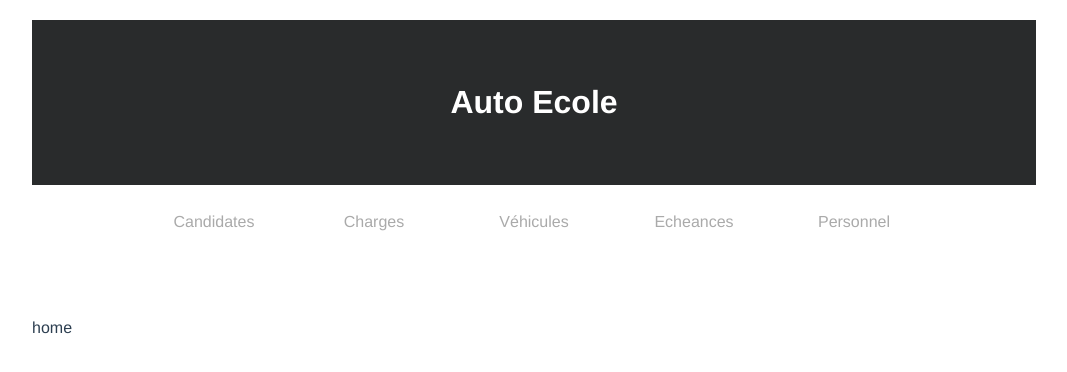
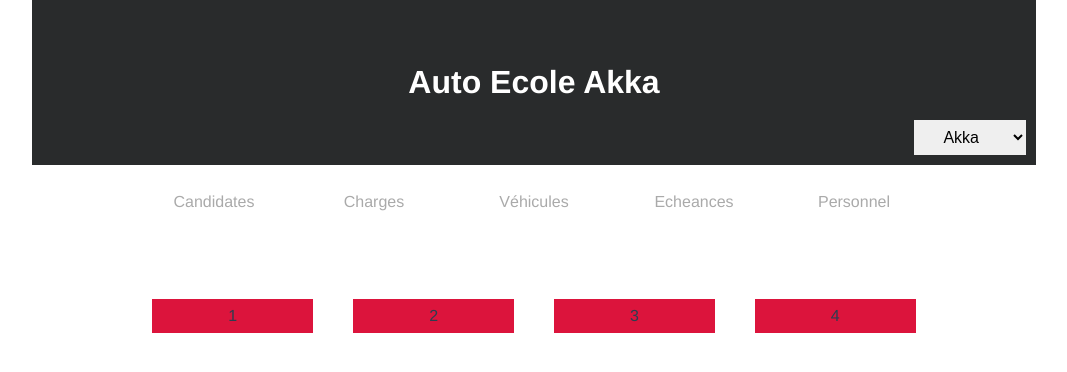
Before and after one commit to ibra1987/serverautoexpress, a Vue app in the folder interface/: page / in a window 1280 px wide. Shown: the top 372 px of the page, without its empty margins (106-1173 px from the left). Built offline with nearby package versions, Linux system fonts and the light colour scheme; what vue-moment would draw is missing.

Commit message:
3rd commit

```diff
--- /dev/null
+++ b/interface/src/components/Home/home.vue
@@ -0,0 +1,29 @@
+<template>
+  <div class="homeContainer">
+    <div class="card">1</div>
+    <div class="card">2</div>
+    <div class="card">3</div>
+    <div class="card">4</div>
+  </div>
+</template>
+
+<script>
+export default {
+  name: "home",
+};
+</script>
+
+<style scoped>
+.homeContainer {
+  margin: auto;
+  width: 80%;
+  display: flex;
+  justify-content: space-around;
+  align-content: center;
+}
+.card {
+  background-color: crimson;
+  width: 20%;
+  padding: 1vh 1vw;
+}
+</style>
--- a/interface/src/components/candidates/addCandidate.vue
+++ b/interface/src/components/candidates/addCandidate.vue
@@ -91,12 +91,12 @@
           <div class="selectDiv">
             <select
               name=""
-              id=""
               v-model="candidate.Categorie"
               @focus="focused($event)"
               @blur="focused($event)"
+              id="1"
             >
-              <option value="" selected>Catégorie</option>
+              <option selected>Catégorie</option>
               <option value="A">A</option>
               <option value="B">B</option>
               <option value="C">C</option>
@@ -105,14 +105,14 @@
             </select>
             <select
               name=""
-              id=""
+              id="2"
               v-model="candidate.autoEcole"
               @focus="focused($event)"
               @blur="focused($event)"
             >
-              <option value="" selected>Auto Ecole</option>
-              <option value="akka">AKKA</option>
-              <option value="aguid">ZGUID</option>
+              <option selected> Auto Ecole</option>
+              <option value="Akka">AKKA</option>
+              <option value="Zguid">ZGUID</option>
             </select>
             <select
               v-model="candidate.Extension"
--- a/interface/src/components/candidates/candidatesList.vue
+++ b/interface/src/components/candidates/candidatesList.vue
@@ -115,7 +115,6 @@ export default {
       showAvance: false,
       id: "",
       sommeAvances: 0,
-      autoEcole: "Akka",
     };
   },
   async created() {
@@ -123,9 +122,12 @@ export default {
   },
 
   computed: {
-    ...mapGetters(["allCandidates"]),
+    ...mapGetters(["allCandidates", "selectedAuto"]),
     candidates() {
       return this.allCandidates(this.autoEcole);
+    },
+    autoEcole() {
+      return this.selectedAuto;
     },
   },
 
--- a/interface/src/components/candidates/editCandidate.vue
+++ b/interface/src/components/candidates/editCandidate.vue
@@ -94,7 +94,7 @@
               @focus="focused($event)"
               @blur="focused($event)"
             >
-              <option value="" selected>Catégorie</option>
+              <option value="" selected id="5">Catégorie</option>
               <option value="A">A</option>
               <option value="B">B</option>
               <option value="C">C</option>
@@ -108,7 +108,7 @@
               @focus="focused($event)"
               @blur="focused($event)"
             >
-              <option value="" selected>Auto Ecole</option>
+              <option value="" selected id="4"> Auto Ecole</option>
               <option value="akka">AKKA</option>
               <option value="aguid">ZGUID</option>
             </select>
--- a/interface/src/components/echeances/addEcheance.vue
+++ b/interface/src/components/echeances/addEcheance.vue
@@ -3,7 +3,7 @@
     <div class="formHeader">
       Ajouter une echeance
     </div>
-    <form method="post" @submit.prevent="addEcheance">
+    <form method="post" @submit.prevent="addNewEcheance">
       <input
         type="text"
         name="Libelle"
@@ -12,9 +12,14 @@
         :class="errors.length > 0 ? 'error' : ''"
         @keyup="errors = []"
       />
-      <select @change="changeJour($event)" :value="jourEcheance">
+      <select
+        :class="errors.length > 0 ? 'error' : ''"
+        id="6"
+        @change="changeJour($event)"
+        :value="jourEcheance"
+      >
         <option value="" selected>Jour de l'echeance</option>
-        <option v-for="month in months" :key="month.index">{{ month }}</option>
+        <option v-for="jour in jours" :key="jour.index">{{ jour }}</option>
       </select>
       <submit-button :btnText="'Ajouter'" :type="'submit'" class="btnBlock" />
     </form>
@@ -22,7 +27,9 @@
 </template>
 
 <script>
+import { mapActions } from "vuex";
 import submitButton from "../shared/submitButton.vue";
+
 export default {
   name: "addEcheance",
   components: {
@@ -32,19 +39,44 @@ export default {
     return {
       Libelle: "",
       jourEcheance: "",
+      success: [],
       errors: [],
-      success: [],
     };
   },
   methods: {
     changeJour(e) {
       this.jourEcheance = e.target.value;
     },
+
+    ...mapActions(["createEcheance"]),
+    addNewEcheance() {
+      if (
+        (this.Libelle == "" || this.jourEcheance == "") &&
+        !this.errors.length
+      ) {
+        return this.errors.push("Merci de remplir tous les champs");
+      }
+
+      const newEcheance = {
+        Libelle: this.Libelle,
+        jourEcheance: this.jourEcheance,
+      };
+
+      this.createEcheance(newEcheance);
+
+      this.success.push("Echeance ajoutee avec succes");
+      this.Libelle = "";
+      this.jourEcheance = "";
+      setTimeout(() => {
+        this.success = [];
+        this.errors = [];
+      });
+    },
   },
   computed: {
-    months() {
+    jours() {
       const arr = [];
-      for (let i = 1; i <= 12; i++) {
+      for (let i = 1; i <= 31; i++) {
         if (i < 10) {
           i = `0${i}`;
         }
--- a/interface/src/components/echeances/echeancesList.vue
+++ b/interface/src/components/echeances/echeancesList.vue
@@ -15,13 +15,17 @@
           Date echeance
         </th>
         <tbody>
-          <tr v-for="echeance in echeances" :key="echeance._id">
+          <tr
+            v-for="echeance in echeances"
+            :key="echeance._id"
+            :id="echeance._id"
+          >
             <td>
               {{ echeance.Libelle }}
             </td>
 
             <td class="deleteContainer">
-              {{ echeance.jourEcheance }}
+              <span>{{ formatEcheanceDate(echeance.jourEcheance) }} </span>
               <i
                 @click="confirmation(echeance._id)"
                 class="fas fa-trash-alt"
@@ -38,13 +42,79 @@
 <script>
 import { mapActions, mapGetters } from "vuex";
 import addEcheance from "./addEcheance.vue";
+import moment from "moment";
 export default {
   name: "echeancesList",
   components: {
     addEcheance,
   },
+  data() {
+    return {
+      closestEcheance: false,
+    };
+  },
   methods: {
-    ...mapActions(["getEcheances"]),
+    ...mapActions(["getEcheances", "removeEcheance"]),
+    async reload() {
+      await this.getEcheances();
+      await this.calculEcheance();
+    },
+
+    calculEcheance() {
+      if (this.echeances.length) {
+        this.echeances.map((echeance) => {
+          const echeanceDate = this.formatEcheanceDate(echeance.jourEcheance);
+          const currentDate = new Date();
+          if (
+            moment(echeanceDate, "DD-MM-YYYY").year() ===
+            currentDate.getFullYear()
+          ) {
+            if (
+              moment(echeanceDate, "DD-MM-YYYY").format("m") ===
+              currentDate.getMonth() + 1
+            );
+            {
+              if (
+                parseInt(moment(echeanceDate, "DD-MM-YYYY").date()) -
+                  parseInt(currentDate.getDate()) <=
+                5
+              ) {
+                document.getElementById(echeance._id).style.color = "red";
+              }
+            }
+          }
+        });
+      }
+    },
+    confirmation(id) {
+      if (confirm("Voulez vous vraiment supprimer cet echeance?")) {
+        this.removeEcheance(id);
+      }
+    },
+    formatEcheanceDate(jour) {
+      jour = parseInt(jour);
+      let dateObject = new Date();
+      let j = dateObject.getDate();
+      let m = dateObject.getMonth() + 1;
+
+      let y = dateObject.getFullYear();
+
+      if (jour < j) {
+        if (parseInt(m) === 12) {
+          m = 1;
+        } else {
+          m = parseInt(m) + 1;
+        }
+      }
+      if (m < 10) {
+        m = `0${m}`;
+      }
+      if (jour < 10) {
+        jour = `0${jour}`;
+      }
+      let currentDate = `${jour}-${m}-${y}`;
+      return currentDate;
+    },
   },
   computed: {
     ...mapGetters(["allEcheances"]),
@@ -53,13 +123,17 @@ export default {
       return this.allEcheances;
     },
   },
-  created() {
-    this.getEcheances();
+  async created() {
+    await this.getEcheances();
+    await this.calculEcheance();
   },
 };
 </script>
 
 <style>
+.closestEcheance {
+  color: red !important;
+}
 .echeancesContainer {
   width: 80%;
   display: flex;
--- a/interface/src/components/shared/headerBoard.vue
+++ b/interface/src/components/shared/headerBoard.vue
@@ -1,12 +1,41 @@
 <template>
   <div class="myHeader">
-    <h1>Auto Ecole</h1>
+    <h1>Auto Ecole {{ autoEcole }}</h1>
+    <select
+      id="3"
+      name="autoEcole"
+      v-model="autoEcole"
+      @change="changeAuto($event)"
+    >
+      <option value="Akka">Akka</option>
+      <option value="Zguid">Zguid</option>
+    </select>
   </div>
 </template>
 
 <script>
+import { mapActions, mapGetters } from "vuex";
+
 export default {
   name: "myHeader",
+  data() {
+    return {
+      autoEcole: "",
+    };
+  },
+
+  methods: {
+    ...mapActions(["selectNewAuto"]),
+    changeAuto(e) {
+      this.selectNewAuto(e.target.value);
+    },
+  },
+  computed: {
+    ...mapGetters(["selectedAuto"]),
+  },
+  created() {
+    this.autoEcole = this.selectedAuto;
+  },
 };
 </script>
 
@@ -19,6 +48,17 @@ export default {
   padding: 8vh 0;
   color: white;
   background-color: #292b2c;
-  margin-block: 20px;
-}</style
->>
+  margin-bottom: 20px;
+  position: relative;
+}
+
+select {
+  position: absolute;
+  bottom: 10px;
+  right: 10px;
+  padding: 1vh 2vw;
+  outline: none;
+  border: none;
+  font-size: 1rem;
+}
+</style>
--- a/interface/src/router/index.js
+++ b/interface/src/router/index.js
@@ -7,8 +7,14 @@ import Avances from "../components/avances/Avances.vue";
 import Home from "../components/shared/Home.vue";
 import vehiculesList from "../components/vehicules/vehiculesList.vue";
 import echeancesList from "../components/echeances/echeancesList.vue";
+import home from "../components/Home/home.vue";
 
 const routes = [
+  {
+    path: "/",
+    component: home,
+    name: "home",
+  },
   {
     path: "/candidates/:p?",
     component: candidatesList,
--- a/interface/src/store/index.js
+++ b/interface/src/store/index.js
@@ -3,6 +3,7 @@ import candidates from "./modules/candidates";
 import charges from "./modules/charges";
 import vehicules from "./modules/vehicules";
 import echeances from "./modules/echeances";
+import globalState from "./modules/globalState";
 import Vue from "vue";
 Vue.use(Vuex);
 
@@ -12,6 +13,7 @@ const store = new Vuex.Store({
     charges,
     vehicules,
     echeances,
+    globalState,
   },
 });
 
--- a/interface/src/store/modules/echeances.js
+++ b/interface/src/store/modules/echeances.js
@@ -14,10 +14,33 @@ const actions = {
 
     commit("echeancesLoaded", response.data);
   },
+  createEcheance: async ({ commit }, newEcheance) => {
+    const response = await axios.post(`${baseUrl}/create`, newEcheance, {
+      headers: {
+        "Content-Type": "application/json",
+      },
+    });
+    commit("newEcheanceAdded", response.data);
+  },
+  removeEcheance: async ({ commit }, id) => {
+    try {
+      const response = await axios.delete(`${baseUrl}/delete/${id}`);
+
+      commit("echeanceDeleted", response.data._id);
+    } catch (error) {
+      console.log(error);
+    }
+  },
 };
 
 const mutations = {
   echeancesLoaded: (state, payload) => (state.echeances = payload),
+  newEcheanceAdded: (state, newEcheance) =>
+    state.echeances.unshift(newEcheance),
+  echeanceDeleted: (state, id) =>
+    (state.echeances = state.echeances.filter(
+      (echeance) => echeance._id !== id
+    )),
 };
 
 export default {
--- /dev/null
+++ b/interface/src/store/modules/globalState.js
@@ -0,0 +1,23 @@
+const state = {
+  autoEcole: "Akka",
+};
+
+const getters = {
+  selectedAuto: (state) => state.autoEcole,
+};
+const actions = {
+  selectNewAuto: ({ commit }, newAuto) => {
+    commit("newAutoSelected", newAuto);
+  },
+};
+
+const mutations = {
+  newAutoSelected: (state, newAuto) => (state.autoEcole = newAuto),
+};
+
+export default {
+  state,
+  getters,
+  actions,
+  mutations,
+};
```
Also changed, not shown: 1 other file (tests, documents, lock files or other folders).
